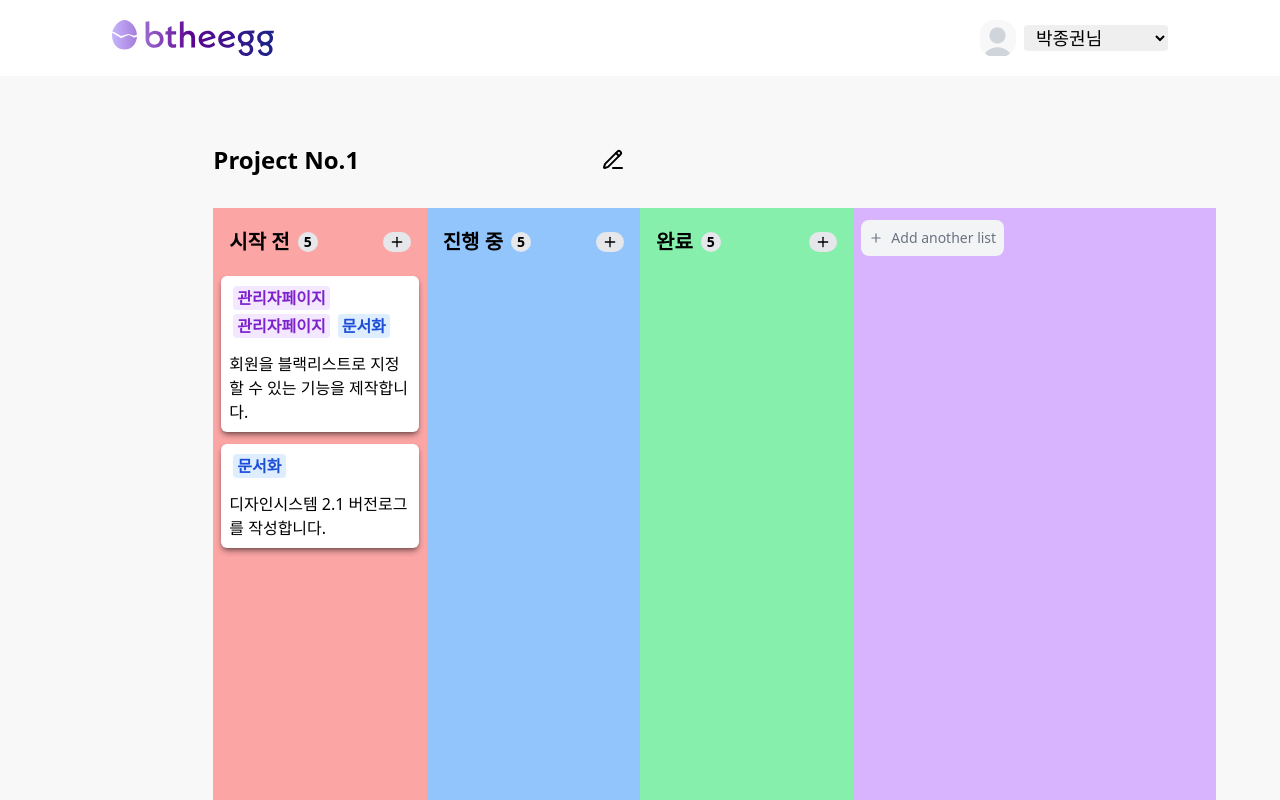
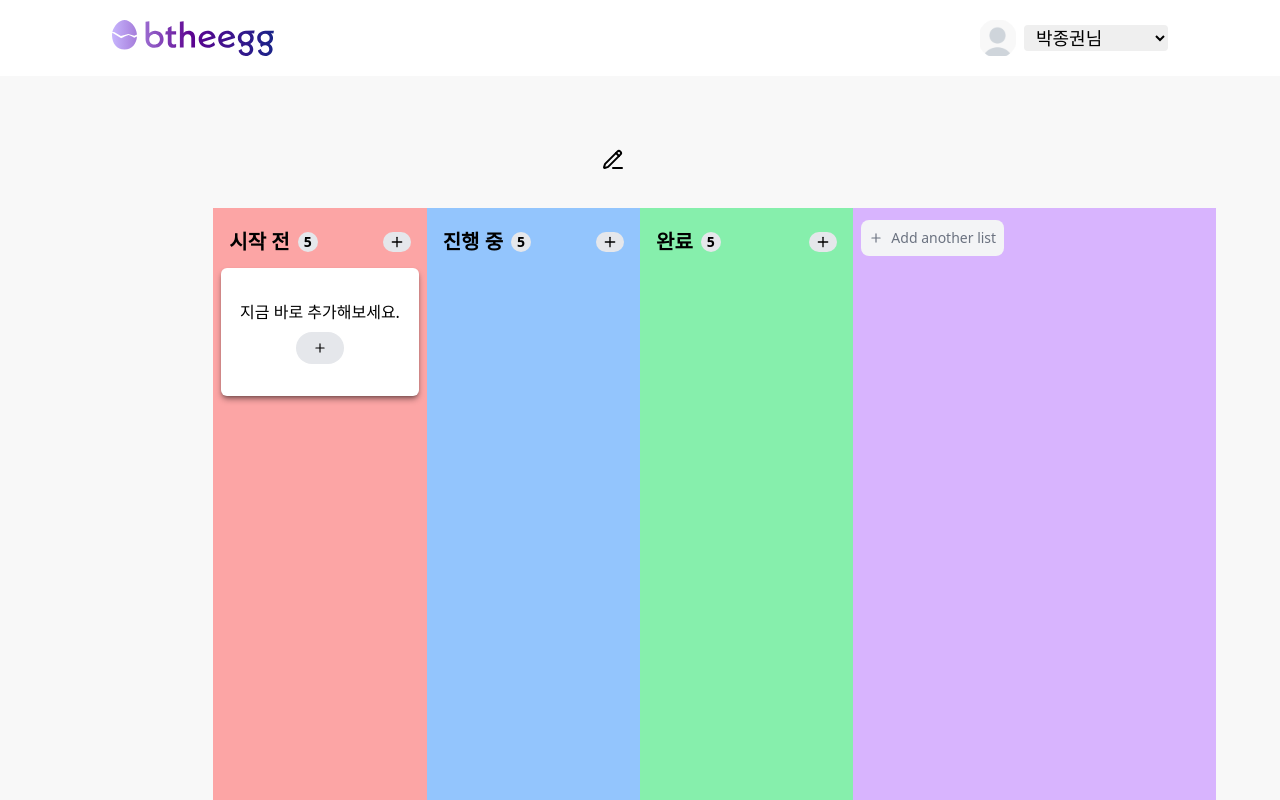
Before and after one commit to Programmer-JK/kanBoard, a React (Vite) app: page / in a window 1280 px wide. Shown: the top 800 px of the page. Built offline with nearby package versions, Linux system fonts and the light colour scheme.

Commit message:
[feat] zustand, localstorage 연결

```diff
--- a/package.json
+++ b/package.json
@@ -30,6 +30,7 @@
     "typescript-eslint": "^8.18.2",
     "vite": "^6.0.5",
     "vite-plugin-svgr": "^4.3.0",
-    "vite-tsconfig-paths": "^5.1.4"
+    "vite-tsconfig-paths": "^5.1.4",
+    "zustand": "^5.0.3"
   }
 }
--- a/src/component/board/board.tsx
+++ b/src/component/board/board.tsx
@@ -5,38 +5,12 @@ import { useEffect, useRef, useState } from "react";
 import Modal from "../modal/modal";
 import AddCardModal from "../modal/add-card-modal/add-card-modal";
 import AddColumnModal from "../modal/add-column-modal/add-column-modal";
+import { useKanStore } from "@/store/store";
 
 const Board = () => {
-  const demoColumnList = [
-    {
-      tags: [
-        {
-          color: "purple",
-          text: "관리자페이지",
-        },
-        {
-          color: "purple",
-          text: "관리자페이지",
-        },
-        {
-          color: "blue",
-          text: "문서화",
-        },
-      ],
-      content: "회원을 블랙리스트로 지정할 수 있는 기능을 제작합니다.",
-    },
-    {
-      tags: [
-        {
-          color: "blue",
-          text: "문서화",
-        },
-      ],
-      content: "디자인시스템 2.1 버전로그를 작성합니다.",
-    },
-  ];
+  const { projectBoard, setProjectName } = useKanStore();
   const [availableChange, setAvailableChange] = useState(false);
-  const [projectTitle, setProjectTitle] = useState("Project No.1");
+  // const [projectTitle, setProjectTitle] = useState("Project No.1");
   const [isModalOpen, setIsModalOpen] = useState(false);
   const inputRef = useRef(null);
   const [modalType, setModalType] = useState("");
@@ -65,7 +39,7 @@ const Board = () => {
   };
 
   const changeProjectTitleHandler = (e) => {
-    setProjectTitle(e.target.value);
+    setProjectName(e.target.value);
   };
 
   useEffect(() => {
@@ -83,7 +57,7 @@ const Board = () => {
         <input
           className="bg-[#f8f8f8] outline-none"
           ref={inputRef}
-          value={projectTitle}
+          value={projectBoard.projectName}
           onChange={changeProjectTitleHandler}
           disabled={!availableChange}
           onBlur={() => setAvailableChange(false)}
@@ -105,8 +79,8 @@ const Board = () => {
               <Plus size={16} />
             </button>
           </div>
-          {demoColumnList.length !== 0 ? (
-            demoColumnList.map((item, idx) => (
+          {projectBoard.projectColumn.length !== 0 ? (
+            projectBoard.projectColumn.map((item, idx) => (
               <Card
                 key={idx.toString()}
                 tag={item.tags}
--- /dev/null
+++ b/src/store/store.ts
@@ -0,0 +1,58 @@
+import { create } from "zustand";
+import { createJSONStorage, persist } from "zustand/middleware";
+import { ColumnTypes, ProjectBoard } from "@/type/common";
+
+interface ProjectStore {
+  projectBoard: ProjectBoard;
+  setProjectName: (name: string) => void;
+  addColumn: (column: ColumnTypes) => void;
+  updateColumn: (columnId: string, updateColumn: Partial<ColumnTypes>) => void;
+  removeColumn: (columnId: string) => void;
+}
+
+export const useKanStore = create(
+  persist<ProjectStore>(
+    (set) => ({
+      projectBoard: {
+        projectName: "",
+        projectColumn: [],
+      },
+      setProjectName: (name) =>
+        set((state) => ({
+          projectBoard: {
+            ...state.projectBoard,
+            projectName: name,
+          },
+        })),
+      addColumn: (column: ColumnTypes) =>
+        set((state) => ({
+          projectBoard: {
+            ...state.projectBoard,
+            projectColumn: [...state.projectBoard.projectColumn, column],
+          },
+        })),
+      updateColumn: (columnId, updateColumn) =>
+        set((state) => ({
+          projectBoard: {
+            ...state.projectBoard,
+            projectColumn: state.projectBoard.projectColumn.map((column) =>
+              column.id === columnId ? { ...column, ...updateColumn } : column
+            ),
+          },
+        })),
+      removeColumn: (columnId) =>
+        set((state) => ({
+          projectBoard: {
+            ...state.projectBoard,
+            projectColumn: state.projectBoard.projectColumn.filter(
+              (column) => column.id !== columnId
+            ),
+          },
+        })),
+    }),
+    {
+      name: "kan-storage",
+      storage: createJSONStorage(() => localStorage),
+    }
+  )
+);
--- a/src/type/common.ts
+++ b/src/type/common.ts
@@ -10,6 +10,11 @@ export interface ColumnTypes {
   state: string;
   tags: TagTypes[];
   content: string;
+}
+
+export interface ProjectBoard {
+  projectName: string;
+  projectColumn: ColumnTypes[];
 }
 
 export interface ColorPickerProps {
```
Also changed, not shown: 1 other file (tests, documents, lock files or other folders).
